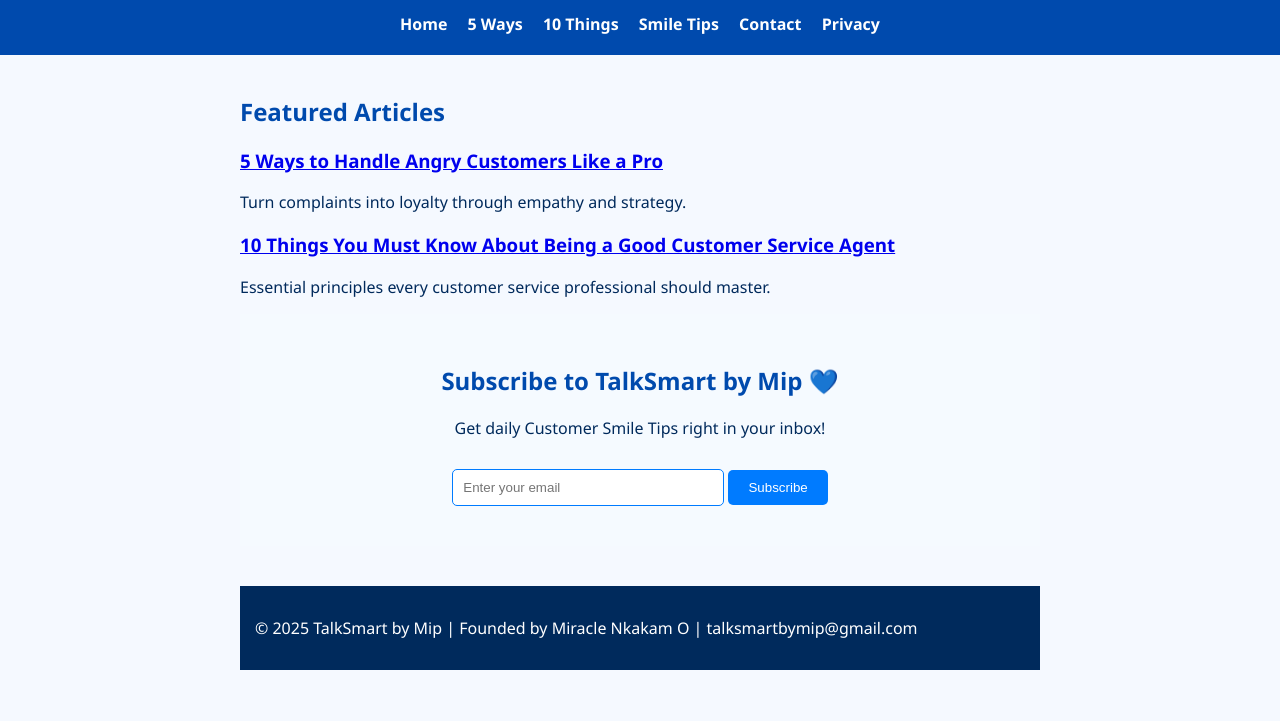
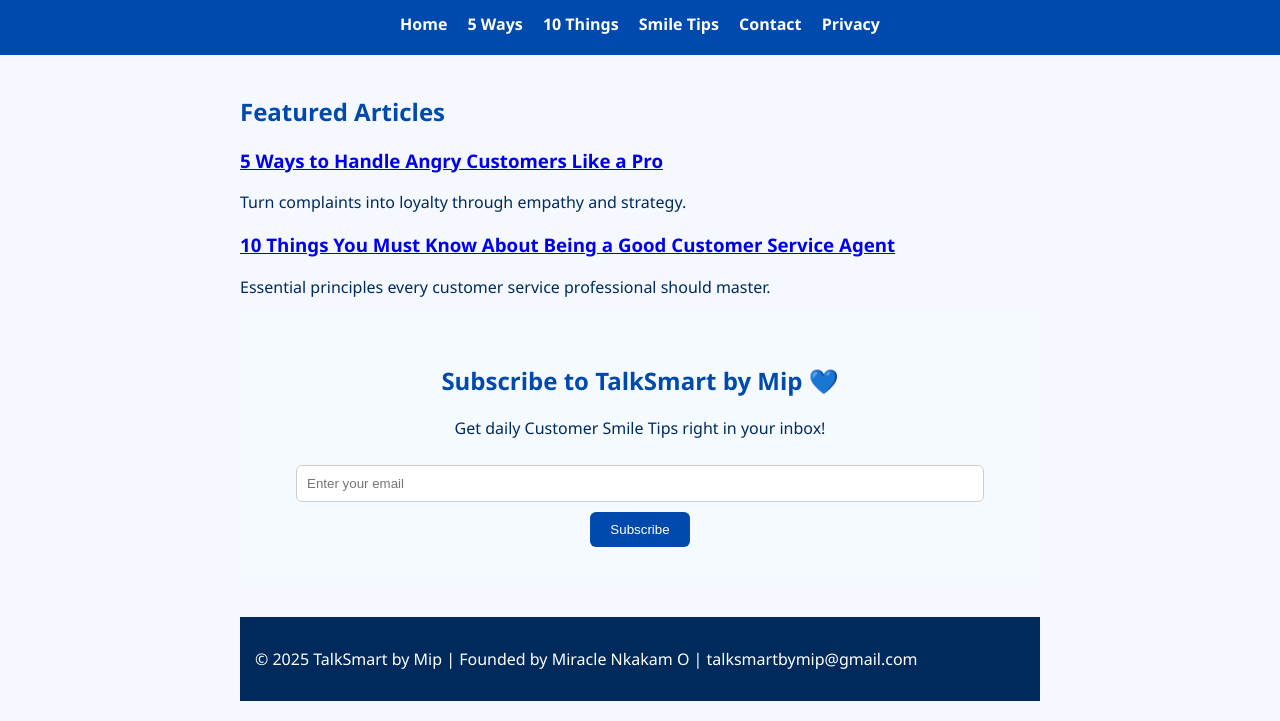
Before and after one commit to talksmartbymip-lang/Talksmartbymip, a plain HTML site: page index.html in a window 1280 px wide. Shown: the part 163-884 px from the top of the page. Before the commit the page ends 853 px from the top, so only its background shows below. Drawn offline with Linux system fonts and the light colour scheme.

Commit message:
Refactor subscription form in index.html
Simplified the subscription form markup.

```diff
--- a/index.html
+++ b/index.html
@@ -38,14 +38,10 @@
   <section id="subscribe" style="text-align:center; padding:30px; background-color:#f5faff;">
   <h2>Subscribe to TalkSmart by Mip 💙</h2>
   <p>Get daily Customer Smile Tips right in your inbox!</p>
-  <form name="subscribe" method="POST" data-netlify="true" style="margin-top:20px;">
-    <input type="email" name="email" placeholder="Enter your email" required
-           style="padding:10px; width:250px; border:1px solid #007bff; border-radius:5px;">
-    <button type="submit"
-            style="padding:10px 20px; background-color:#007bff; color:white; border:none; border-radius:5px; cursor:pointer;">
-      Subscribe
-    </button>
-  </form>
+  <form name="subscribe" method="POST" data-netlify="true">
+  <input type="email" name="email" placeholder="Enter your email" required>
+  <button type="submit">Subscribe</button>
+</form>
 </section>
 
 <footer>
```
